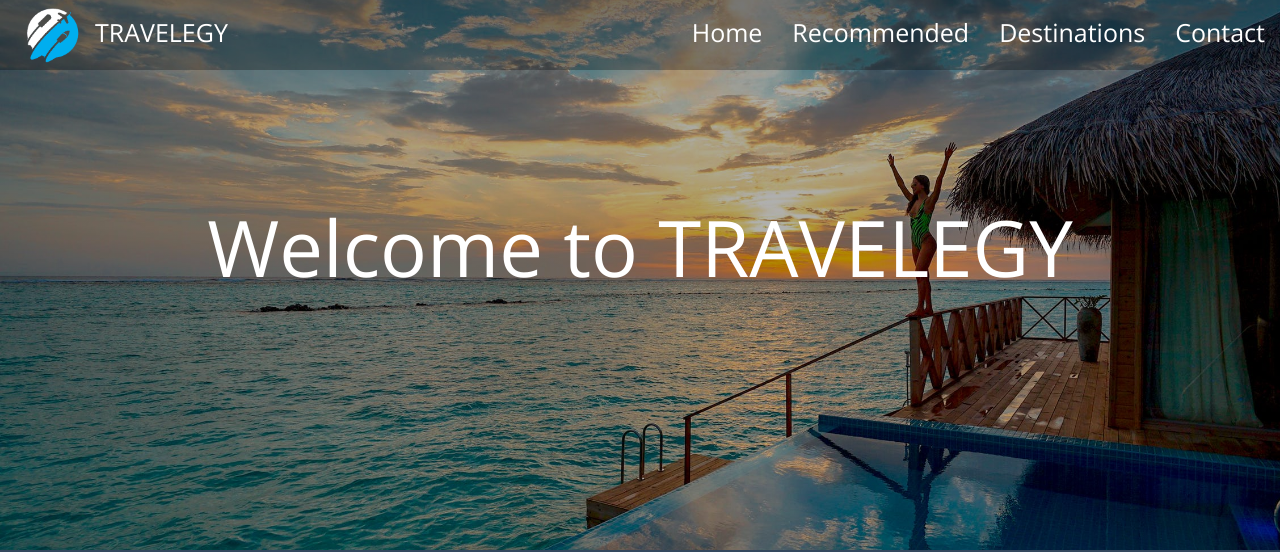
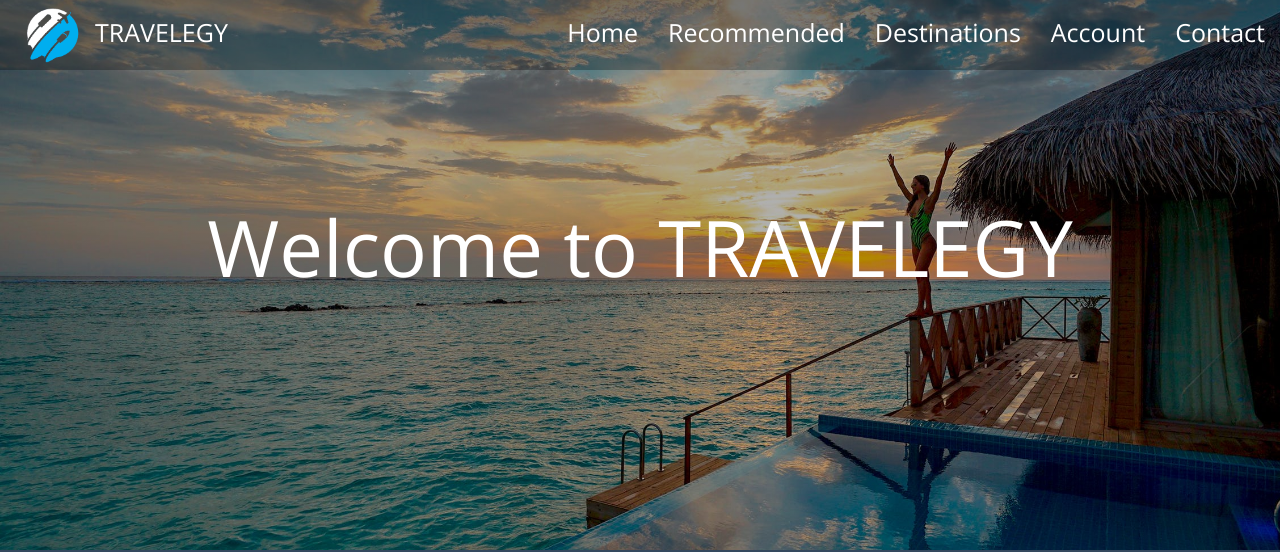
Before and after one commit to CaseBody/CRUD-P4, a PHP site: page /index.php in a window 1280 px wide. Shown: the top 556 px of the page. Run offline with PHP 8.4, Linux system fonts and the light colour scheme.

Commit message:
add account link to header

```diff
--- a/includes/header.php
+++ b/includes/header.php
@@ -23,6 +23,9 @@
             <a href="destinations.php">Destinations</a>
           </li>
           <li class="li_header">
+            <a href="login.php">Account</a>
+          </li>
+          <li class="li_header">
             <a href="contact.php">Contact</a>
           </li>
         </ul>
```
